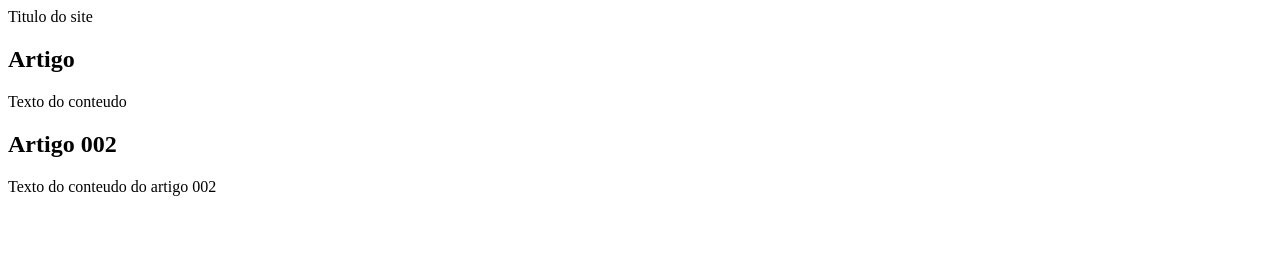
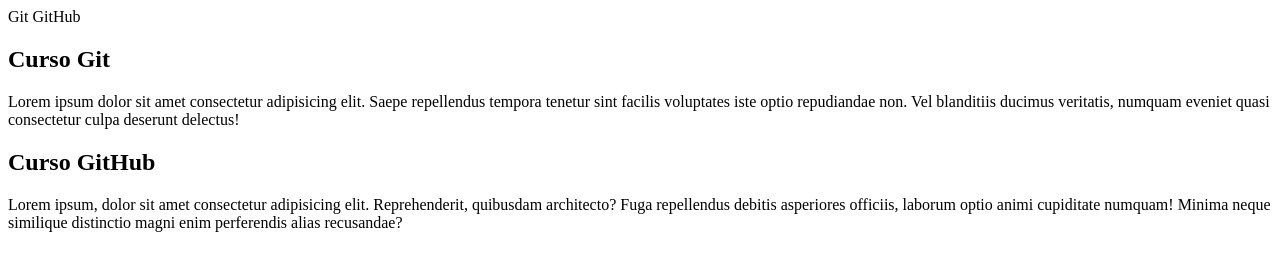
Before and after one commit to rapha-vil/projeto-site, a plain HTML site: page index.html in a window 1280 px wide. Drawn offline with Linux system fonts and the light colour scheme.

Commit message:
criação conteudo

```diff
--- a/index.html
+++ b/index.html
@@ -11,16 +11,20 @@
 
     <main>
         <header>
-            Titulo do site
+            Git GitHub
         </header>
         <article>
-            <h2>Artigo</h2>
-            <p>Texto do conteudo</p>
+            <h2>Curso Git</h2>
+            <p>Lorem ipsum dolor sit amet consectetur adipisicing elit. Saepe repellendus tempora tenetur
+                sint facilis voluptates iste optio repudiandae non. Vel blanditiis ducimus veritatis,
+                numquam eveniet quasi consectetur culpa deserunt delectus!</p>
         </article>
 
         <article>
-            <h2>Artigo 002</h2>
-            <p>Texto do conteudo do artigo 002</p>
+            <h2>Curso GitHub</h2>
+            <p>Lorem ipsum, dolor sit amet consectetur adipisicing elit. Reprehenderit, quibusdam architecto?
+                Fuga repellendus debitis asperiores officiis, laborum optio animi cupiditate numquam!
+                Minima neque similique distinctio magni enim perferendis alias recusandae?</p>
         </article>
 
     </main>
```
